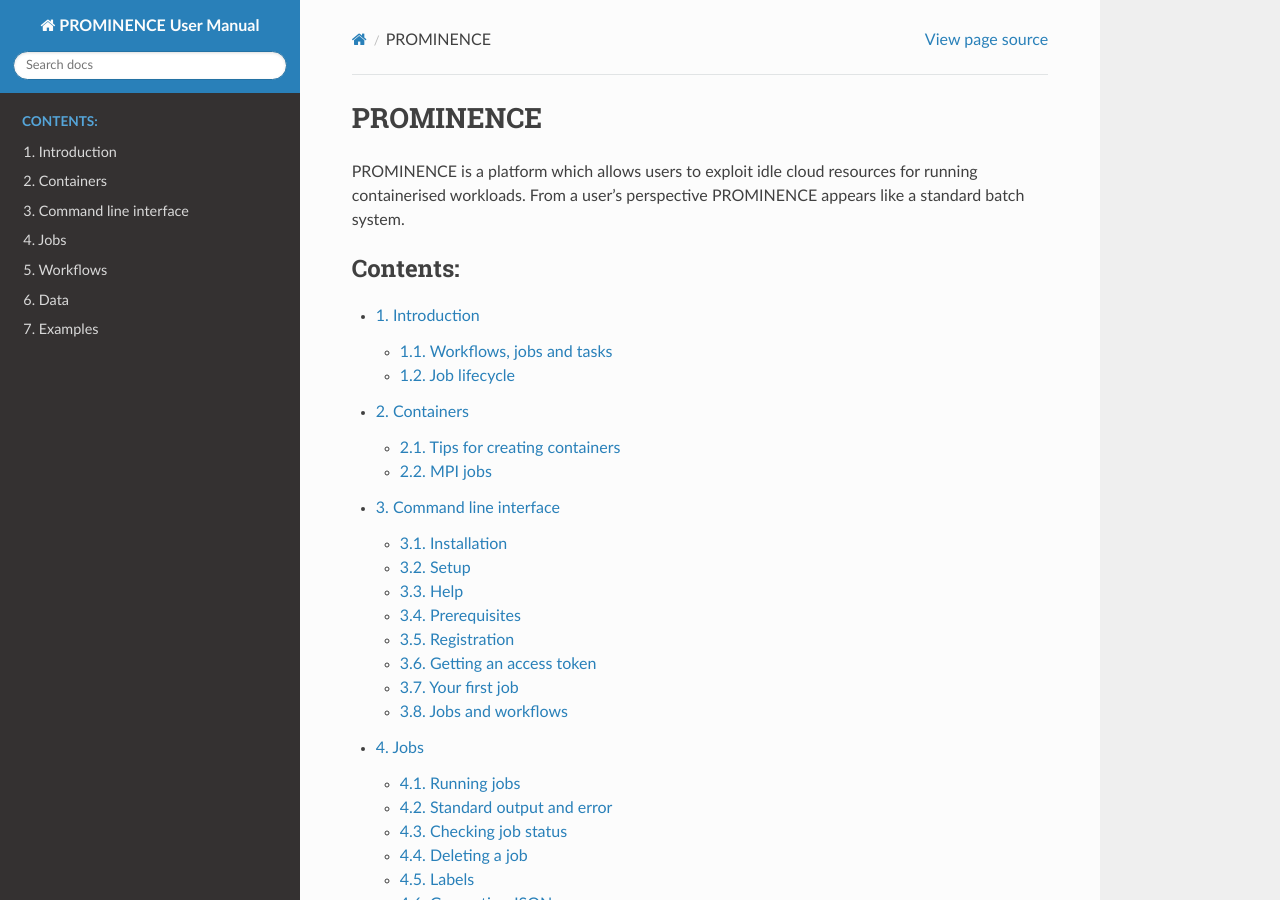
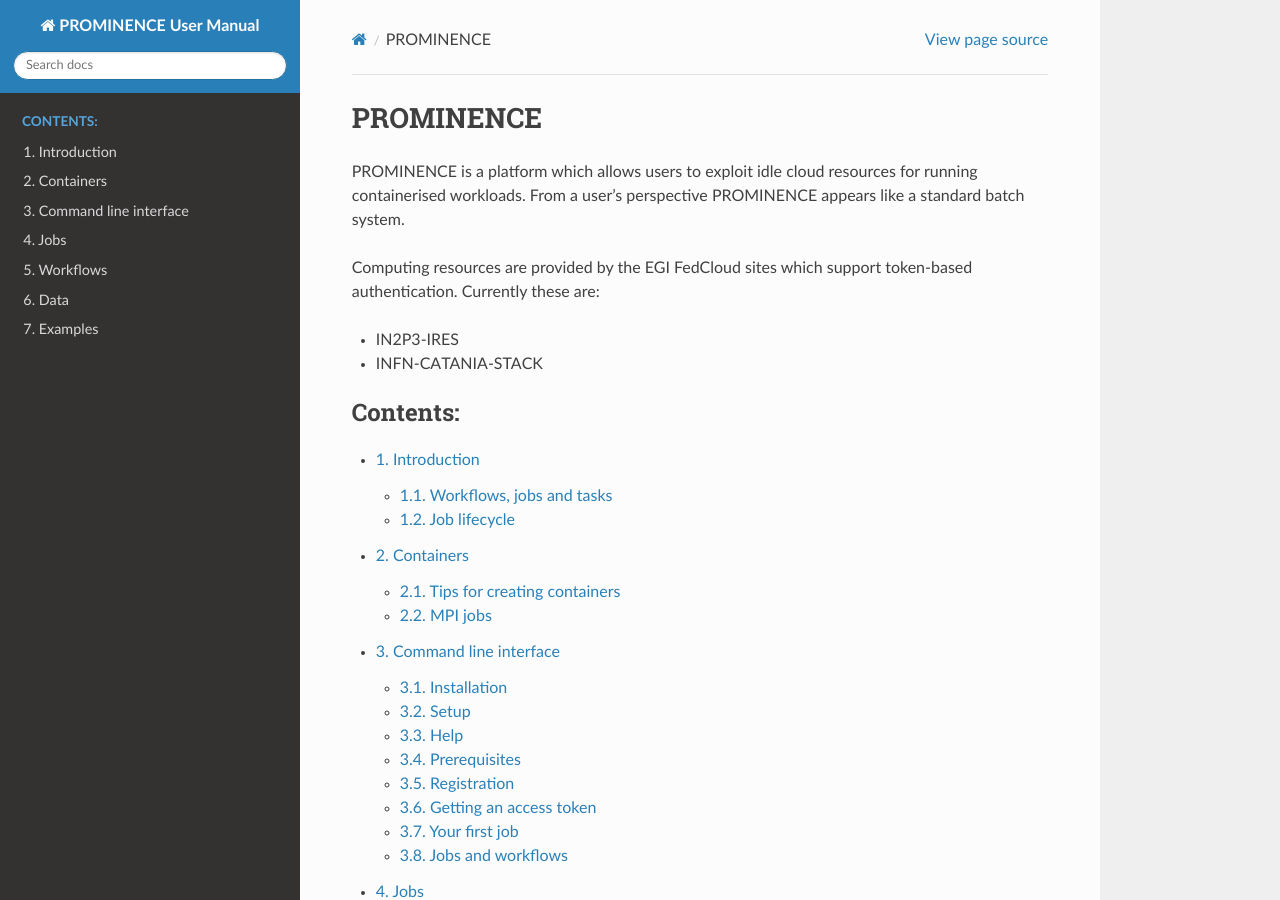
Before and after one commit to prominence-eosc/docs-eosc, a Sphinx documentation site: the page built from source/index.rst, in a window 1280 px wide and 900 px high. Built offline with Sphinx 7.4.7 and the Read the Docs theme 2.0.0, drawn with Linux system fonts in a browser that asks for light colours.

Commit message:
Mention computing resource

```diff
--- a/source/index.rst
+++ b/source/index.rst
@@ -7,6 +7,11 @@
 ==========
 
 PROMINENCE is a platform which allows users to exploit idle cloud resources for running containerised workloads. From a user's perspective PROMINENCE appears like a standard batch system.
+
+Computing resources are provided by the EGI FedCloud sites which support token-based authentication. Currently these are:
+
+* IN2P3-IRES
+* INFN-CATANIA-STACK
 
 .. toctree::
    :numbered:
```
